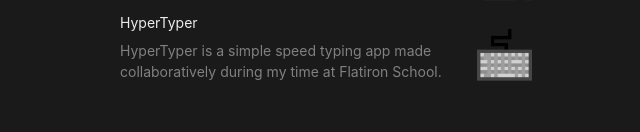
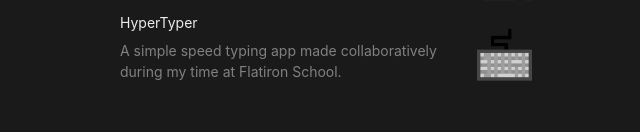
Before and after one commit to Scottsdaaale/Porfolio-Site, a React (Create React App) app: page / in a window 1280 px wide. Shown: the part 2161-2293 px from the top of the page, without its empty margins (294-934 px from the left). Built offline with nearby package versions, Linux system fonts and the light colour scheme.

Commit message:
added gif and changed wording

```diff
--- a/src/components/Developer/Projects.jsx
+++ b/src/components/Developer/Projects.jsx
@@ -4,7 +4,7 @@
 import genrescopePng from "../../images/GenreScope.png";
 import genrescopeGif from "../../images/GenreScope.gif";
 import myclipPng from "../../images/MyClip.png";
-import myclipGif from "../../images/Computer.gif";
+import myclipGif from "../../images/MyClip.gif";
 import hypertyperPng from "../../images/HyperTyper.png";
 import hypertyperGif from "../../images/HyperTyper.gif";
 
@@ -55,7 +55,7 @@
     {
       title: "HyperTyper",
       description:
-        "HyperTyper is a simple speed typing app made collaboratively during my time at Flatiron School.",
+        "A simple speed typing app made collaboratively during my time at Flatiron School.",
       png: hypertyperPng,
       gif: hypertyperGif,
       githubLink: "https://github.com/Scottsdaaale/HyperTyper",
```
